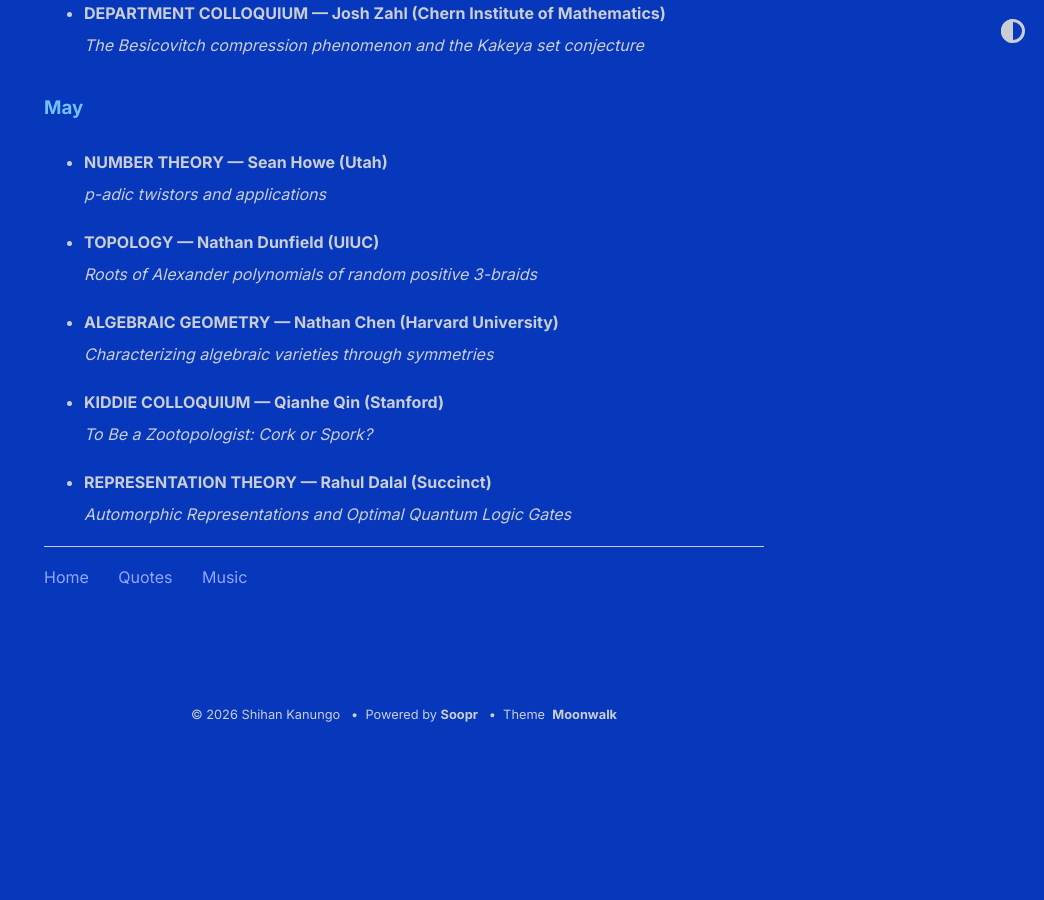
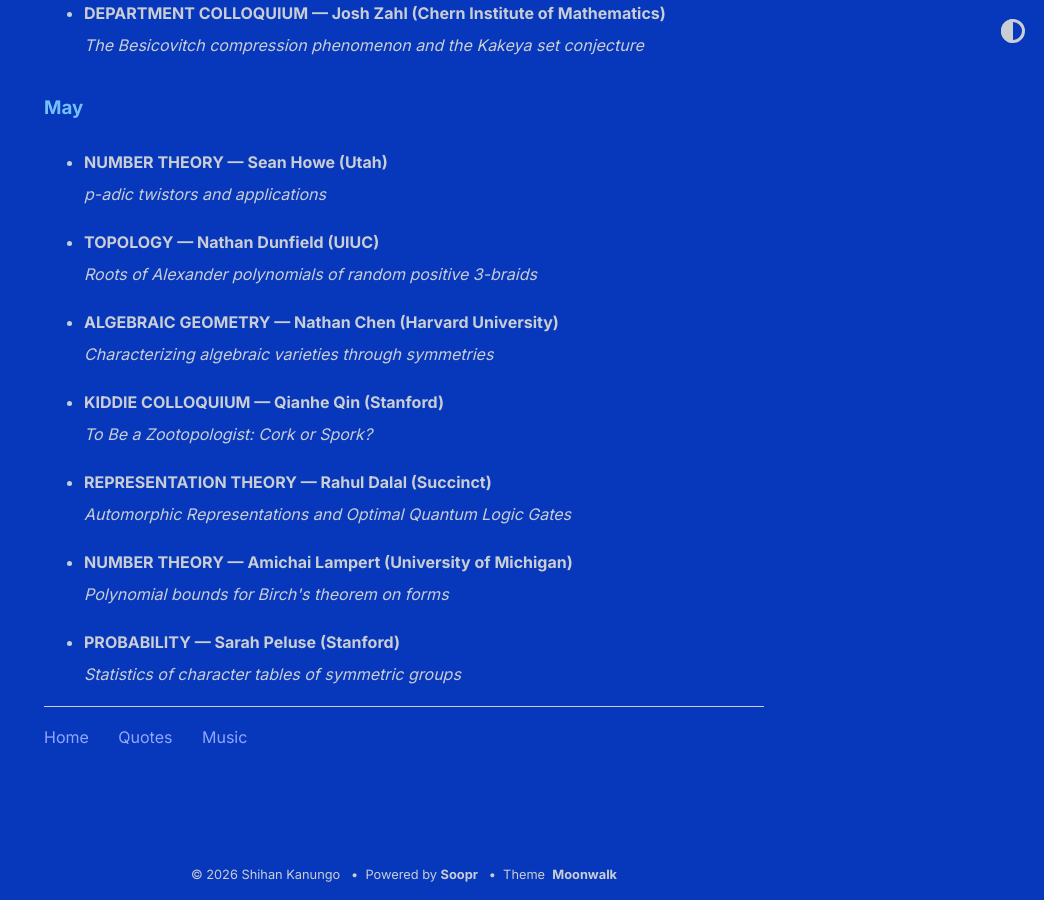
Before and after one commit to shihankanungo/shihankanungo.github.io, a Jekyll site: the page built from math-talks.md, in a window 1280 px wide and 900 px high, scrolled down 1775 px. Shown: the whole window, without its empty margins (236-1280 px from the left). Built offline with Jekyll 4.4.1, drawn with Linux system fonts in a browser that asks for light colours; before the commit the page ends 2515 px from its top, so only the background shows below that.

Commit message:
Update math-talks.md

```diff
--- a/math-talks.md
+++ b/math-talks.md
@@ -160,3 +160,19 @@ See [here](https://mathematics.stanford.edu/events/upcoming-events) for upcoming
   <small><img src="images/2026-05-07b.png" alt="May 7"></small>
 </details></li>
  </ul>
+
+<ul>
+<li><details>
+  <summary style="list-style: none;"><b>NUMBER THEORY &mdash; Amichai Lampert (University of Michigan)</b><br>
+    <i>Polynomial bounds for Birch's theorem on forms</i></summary>
+  <small><img src="images/2026-05-11a.png" alt="May 11"></small>
+</details></li>
+</ul>
+
+<ul>
+<li><details>
+  <summary style="list-style: none;"><b>PROBABILITY &mdash; Sarah Peluse (Stanford)</b><br>
+    <i>Statistics of character tables of symmetric groups</i></summary>
+  <small><img src="images/2026-05-11b.png" alt="May 11"></small>
+</details></li>
+</ul>
```
